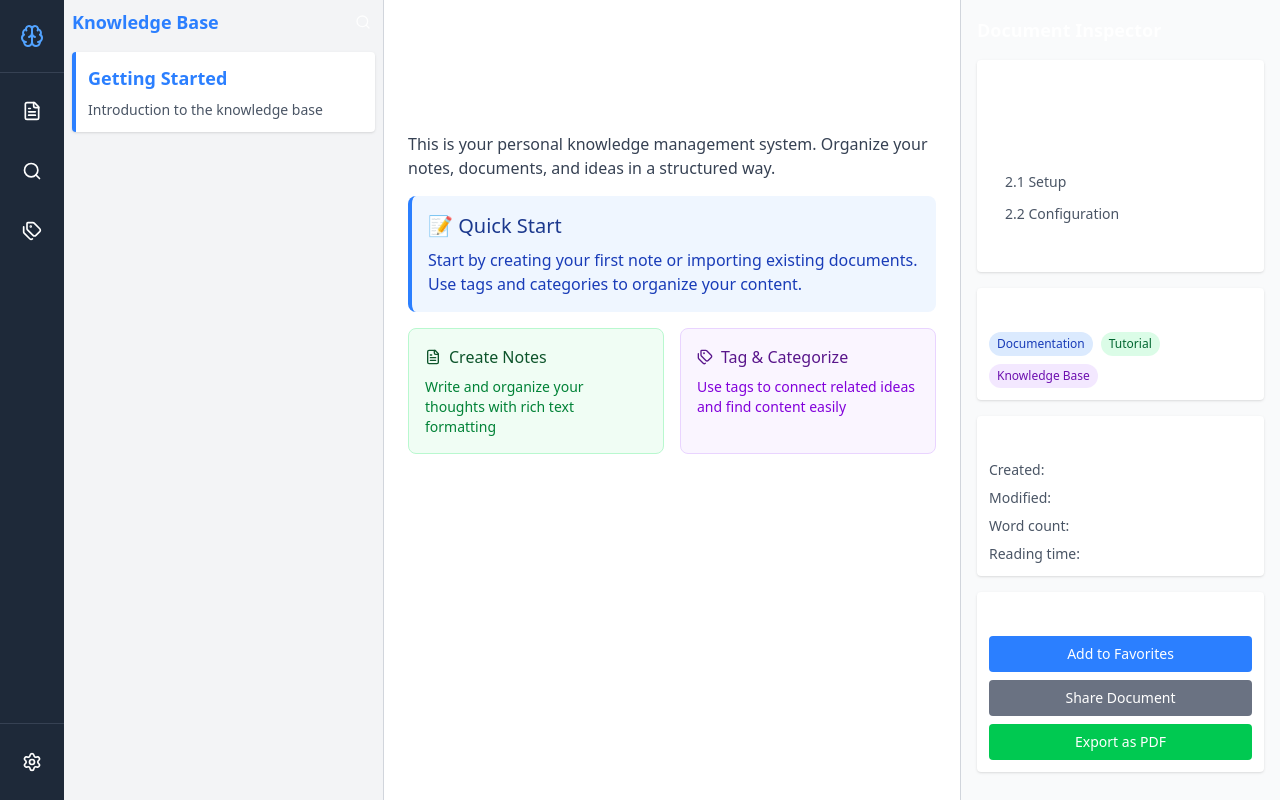
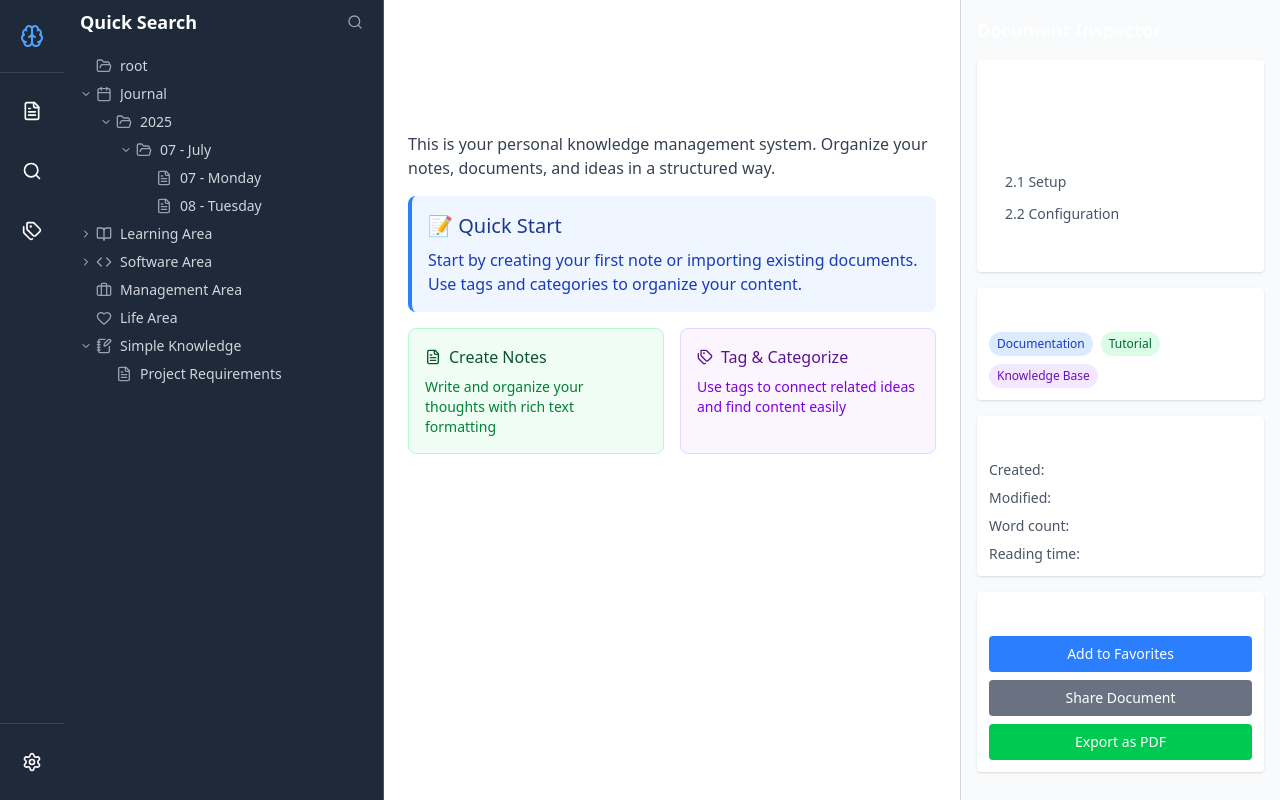
Before and after one commit to fufuShih/simple-knowledge-note, a React (Vite) app in the folder packages/web/: page / in a window 1280 px wide. Built offline with nearby package versions, Linux system fonts and the light colour scheme.

Commit message:
feat: create the simple node base panel

```diff
--- a/packages/web/src/components/DirectoryPanel.tsx
+++ b/packages/web/src/components/DirectoryPanel.tsx
@@ -1,31 +1,210 @@
-import { BookOpen, FileText, Search } from "lucide-react"
+import React, { useState } from "react"
+import { BookOpen, FileText, Search, ChevronRight, ChevronDown, Folder, FolderOpen, Calendar, Code, Briefcase, Heart, NotebookPen } from "lucide-react"
+
+interface TreeNode {
+  id: string
+  title: string
+  type: 'folder' | 'note' | 'journal' | 'learning' | 'software' | 'management' | 'life' | 'project'
+  children?: TreeNode[]
+  expanded?: boolean
+}
 
 interface DirectoryPanelProps {}
 
 const DirectoryPanel: React.FC<DirectoryPanelProps> = () => {
-  const mockData = [
+  const [treeData, setTreeData] = useState<TreeNode[]>([
     {
-      id: 1,
-      title: "Getting Started",
-      description: "Introduction to the knowledge base",
-      type: "folder",
+      id: 'root',
+      title: 'root',
+      type: 'folder',
+      expanded: true,
+      children: []
     },
-  ];
+    {
+      id: 'journal',
+      title: 'Journal',
+      type: 'journal',
+      expanded: true,
+      children: [
+        {
+          id: 'journal-2025',
+          title: '2025',
+          type: 'folder',
+          expanded: true,
+          children: [
+            {
+              id: 'journal-2025-07',
+              title: '07 - July',
+              type: 'folder',
+              expanded: true,
+              children: [
+                {
+                  id: 'journal-2025-07-07',
+                  title: '07 - Monday',
+                  type: 'note',
+                },
+                {
+                  id: 'journal-2025-07-08',
+                  title: '08 - Tuesday',
+                  type: 'note',
+                }
+              ]
+            }
+          ]
+        }
+      ]
+    },
+    {
+      id: 'learning',
+      title: 'Learning Area',
+      type: 'learning',
+      expanded: false,
+      children: [
+        {
+          id: 'learning-react',
+          title: 'React Learning Notes',
+          type: 'note',
+        },
+        {
+          id: 'learning-typescript',
+          title: 'TypeScript Advanced',
+          type: 'note',
+        }
+      ]
+    },
+    {
+      id: 'software',
+      title: 'Software Area',
+      type: 'software',
+      expanded: false,
+      children: [
+        {
+          id: 'software-projects',
+          title: 'Project Management',
+          type: 'folder',
+          children: [
+            {
+              id: 'software-projects-current',
+              title: 'Current Projects',
+              type: 'note',
+            }
+          ]
+        }
+      ]
+    },
+    {
+      id: 'management',
+      title: 'Management Area',
+      type: 'management',
+      expanded: false,
+      children: []
+    },
+    {
+      id: 'life',
+      title: 'Life Area',
+      type: 'life',
+      expanded: true,
+      children: []
+    },
+    {
+      id: 'simple-knowledge',
+      title: 'Simple Knowledge',
+      type: 'project',
+      expanded: true,
+      children: [
+        {
+          id: 'simple-knowledge-requirements',
+          title: 'Project Requirements',
+          type: 'note',
+        }
+      ]
+    }
+  ])
+
+  const getNodeIcon = (type: TreeNode['type'], expanded?: boolean) => {
+    switch (type) {
+      case 'folder':
+        return expanded ? <FolderOpen size={16} /> : <Folder size={16} />
+      case 'note':
+        return <FileText size={16} />
+      case 'journal':
+        return <Calendar size={16} />
+      case 'learning':
+        return <BookOpen size={16} />
+      case 'software':
+        return <Code size={16} />
+      case 'management':
+        return <Briefcase size={16} />
+      case 'life':
+        return <Heart size={16} />
+      case 'project':
+        return <NotebookPen size={16} />
+      default:
+        return <FileText size={16} />
+    }
+  }
+
+  const toggleNode = (nodeId: string) => {
+    const updateNode = (nodes: TreeNode[]): TreeNode[] => {
+      return nodes.map(node => {
+        if (node.id === nodeId) {
+          return { ...node, expanded: !node.expanded }
+        }
+        if (node.children) {
+          return { ...node, children: updateNode(node.children) }
+        }
+        return node
+      })
+    }
+    setTreeData(updateNode(treeData))
+  }
+
+  const renderTreeNode = (node: TreeNode, level: number = 0) => {
+    const hasChildren = node.children && node.children.length > 0
+    const paddingLeft = level * 20 + 8
+
+    return (
+      <div key={node.id} className="select-none">
+        <div
+          className="flex items-center py-1 px-2 hover:bg-gray-700 cursor-pointer text-gray-300 text-sm"
+          style={{ paddingLeft: `${paddingLeft}px` }}
+          onClick={() => hasChildren && toggleNode(node.id)}
+        >
+          {hasChildren && (
+            <span className="mr-1 flex-shrink-0">
+              {node.expanded ? <ChevronDown size={12} /> : <ChevronRight size={12} />}
+            </span>
+          )}
+          {!hasChildren && <span className="mr-1 w-3" />}
+
+          <span className="mr-2 flex-shrink-0 text-gray-400">
+            {getNodeIcon(node.type, node.expanded)}
+          </span>
+
+          <span className="truncate">{node.title}</span>
+        </div>
+
+        {hasChildren && node.expanded && (
+          <div>
+            {node.children!.map(child => renderTreeNode(child, level + 1))}
+          </div>
+        )}
+      </div>
+    )
+  }
 
   return (
-    <section className="w-80 bg-gray-100 border-r border-gray-300 p-2 space-y-4">
-      <div className="flex items-center justify-between mb-4">
-        <h2 className="text-lg font-semibold text-blue-500">Knowledge Base</h2>
-        <button className="p-1 hover:bg-gray-200 rounded">
+    <section className="w-80 bg-gray-800 border-r border-gray-600 p-2 space-y-2">
+      <div className="flex items-center justify-between mb-4 px-2">
+        <h2 className="text-lg font-semibold text-white">Quick Search</h2>
+        <button className="p-1 hover:bg-gray-700 rounded text-gray-400">
           <Search size={16} />
         </button>
       </div>
-      {mockData.map((item) => (
-        <div className="p-3 bg-white rounded shadow-sm hover:shadow-md cursor-pointer border-l-4 border-blue-500">
-          <h3 className="text-lg font-semibold mb-2 text-blue-500">{item.title}</h3>
-          <p className="text-sm text-gray-600">{item.description}</p>
-        </div>
-      ))}
+
+      <div className="overflow-y-auto max-h-full">
+        {treeData.map(node => renderTreeNode(node))}
+      </div>
     </section>
   )
 }
```
